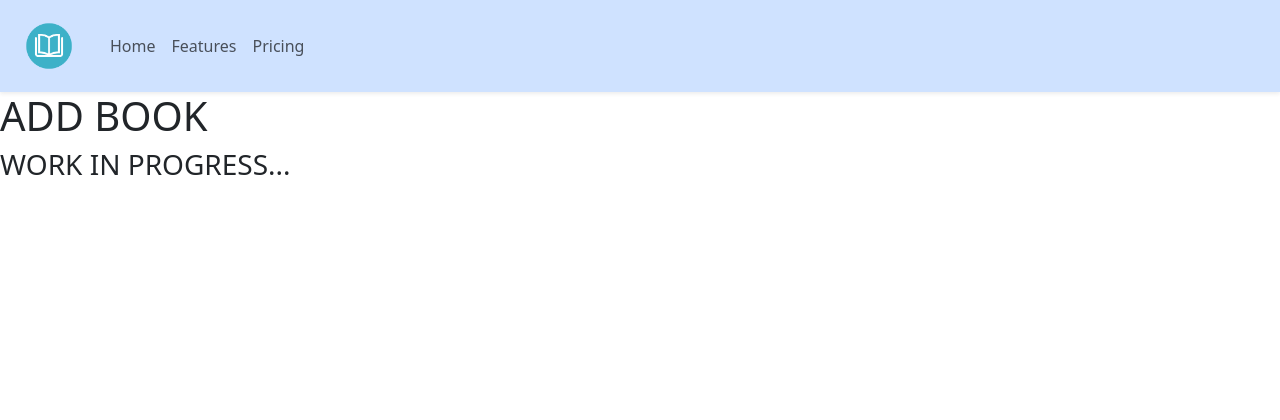
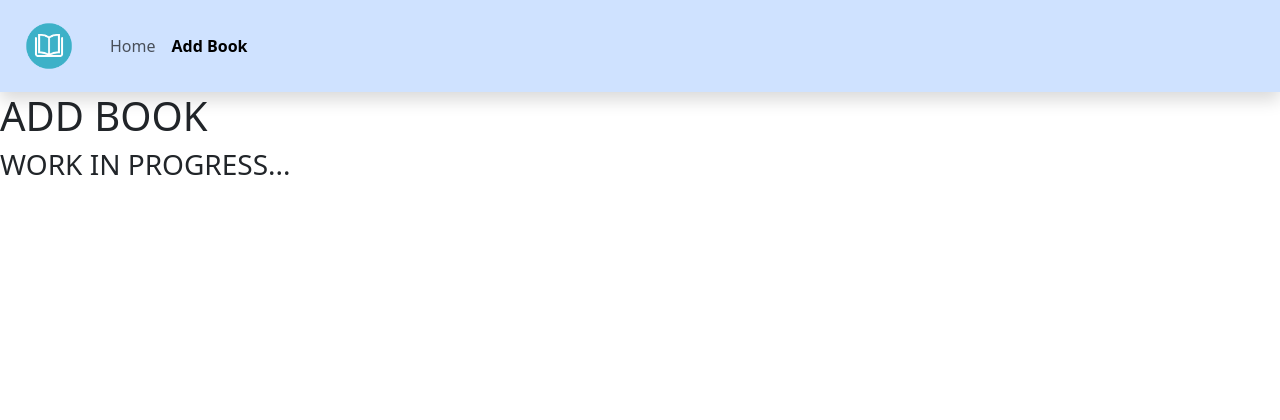
Before and after one commit to angelof-exe/flask-library, a Flask app: template templates/add.html in a window 1280 px wide. Shown: the top 420 px of the page. Run offline with Flask 3, Linux system fonts and the light colour scheme; the template is opened without the code that fills it: most values are stand-ins (such as "Sample title", 1, 10 or a date in 2020); some libraries are stand-ins or nearby versions.

Commit message:
chore: Update layout.html with font awesome icons and improve navbar styling

```diff
--- a/templates/layout.html
+++ b/templates/layout.html
@@ -4,13 +4,17 @@
 <head>
     {% block head %}
     <link rel="stylesheet" href="{{ url_for('static', filename='style.css') }}">
+
+    <!-- AWESOME FONT -->
+    {{ font_awesome.load_js() }}
+
     <title>{% block title %}{% endblock %}</title>
+    {{ bootstrap.load_css() }}
     {% endblock %}
-    {{ bootstrap.load_css() }}
 </head>
 
 <!----------------------- NavBar ----------------------->
-<nav class="navbar navbar-expand-lg bg-primary-subtle shadow-sm">
+<nav class="navbar navbar-expand-lg bg-primary-subtle shadow">
     <div class="container-fluid">
         <nav class="navbar">
             <div class="container">
@@ -25,11 +29,15 @@
         </button>
         <div class="collapse navbar-collapse" id="navbarNavAltMarkup">
             <div class="navbar-nav">
-                <a class="nav-link {{ 'active fw-bold' if active_page=='home' else ''}}" aria-current="page"
-                    href="/">Home</a>
+                <!-- HOMEPAGE -->
+                <a class="nav-link {{ 'active fw-bold' if active_page=='home' else ''}}" aria-current="page" href="/">
+                    <i class="fa-solid fa-house"></i> Home
+                </a>
                 <!-- <a class="nav-link active" aria-current="page" href="#">Home</a> -->
-                <a class="nav-link" href="#">Features</a>
-                <a class="nav-link" href="#">Pricing</a>
+                <a class="nav-link {{ 'active fw-bold' if active_page=='add' else ''}}" aria-current="page" href="/add">
+                    <i class="fa-solid fa-plus"></i> Add Book
+                </a>
+                <!-- <a class="nav-link" href="/add">Pricing</a> -->
             </div>
         </div>
     </div>
```
